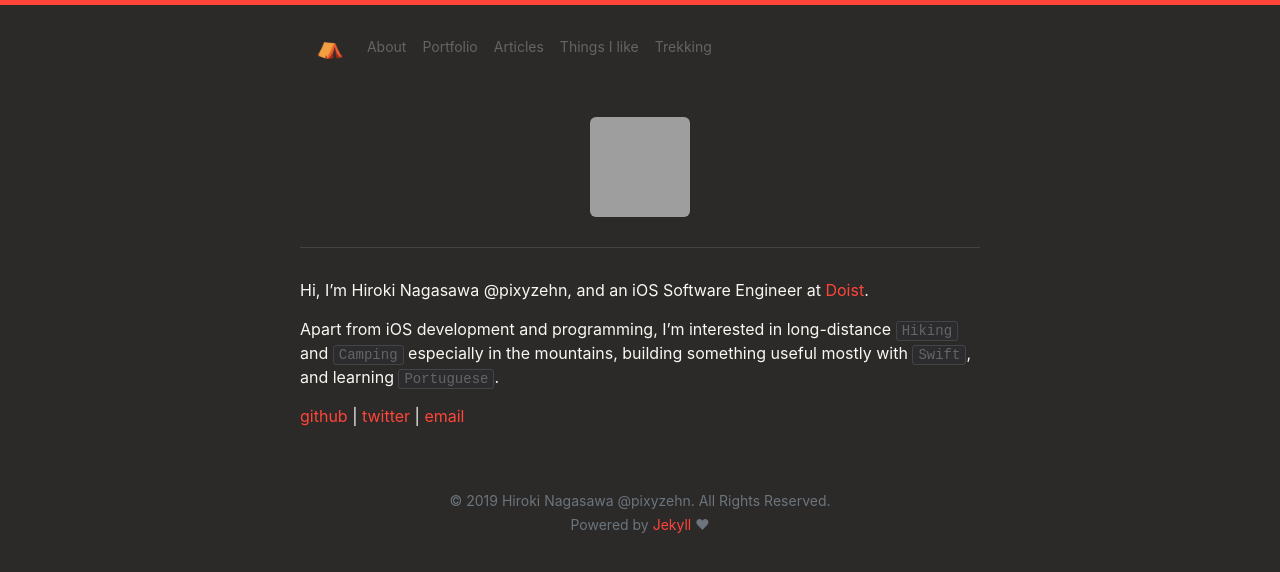
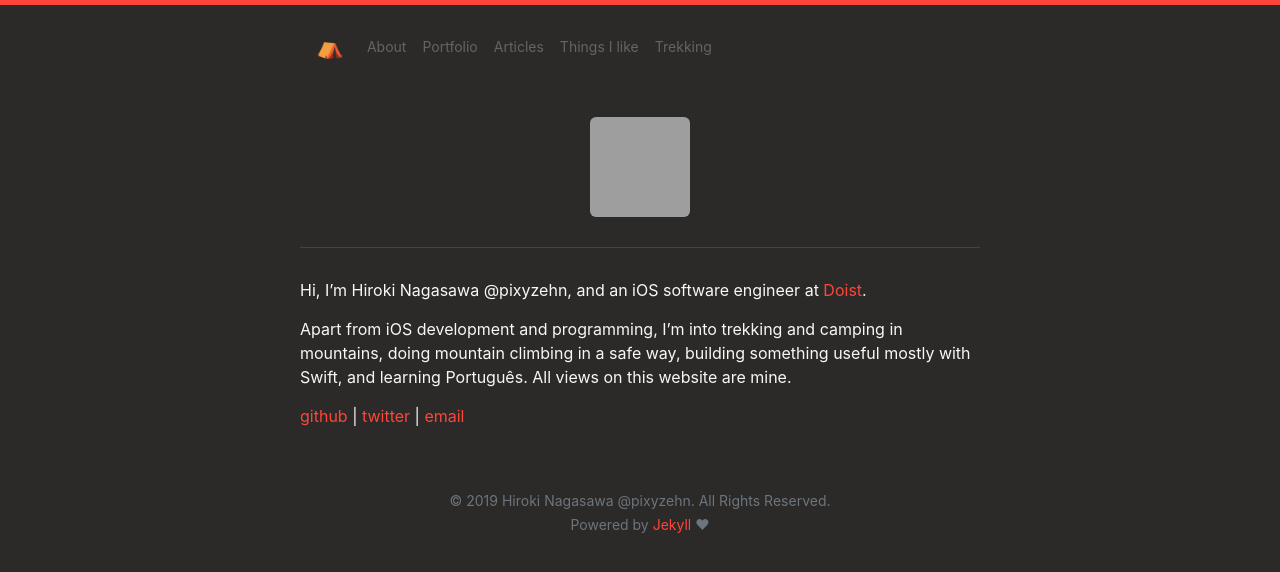
Before and after one commit to pixyzehn/pixyzehn.com, a Jekyll site: the page built from pages/about.md, in a window 1280 px wide, cut to the strip 0-572 px from the top of the page. Built offline with Jekyll 4.4.1, drawn with Linux system fonts in a browser that asks for light colours; nearby versions of some CDN libraries; library files that are not in the unit come from our copies; grey boxes are pictures that could not be loaded.

Commit message:
Update page

```diff
--- a/pages/about.md
+++ b/pages/about.md
@@ -8,8 +8,8 @@ permalink: /
 
 ---
 
-Hi, I'm Hiroki Nagasawa @{{ site.username }}, and an iOS Software Engineer at [Doist]({{ site.links.company }}).
+Hi, I'm Hiroki Nagasawa @{{ site.username }}, and an iOS software engineer at [Doist]({{ site.links.company }}).
 
-Apart from iOS development and programming, I'm interested in long-distance `Hiking` and `Camping` especially in the  mountains, building something useful mostly with `Swift`, and learning `Portuguese`.
+Apart from iOS development and programming, I'm into trekking and camping in mountains, doing mountain climbing in a safe way, building something useful mostly with Swift, and learning Português. All views on this website are mine.
 
 {% include contact.html %}
```
